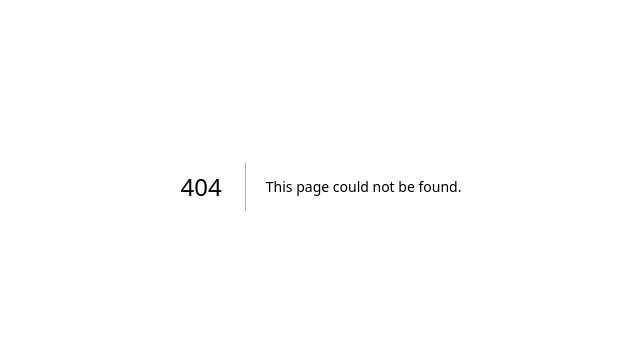
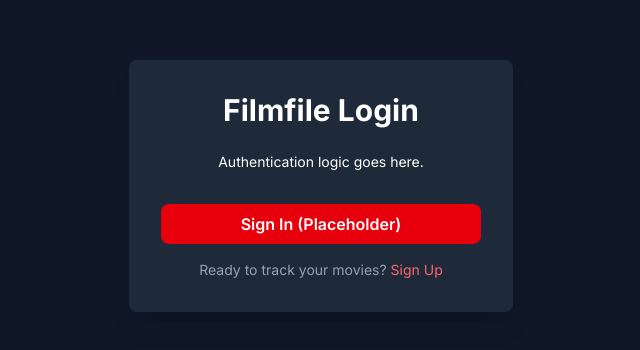
Before and after one commit to filmfileproject-cpu/FilmfileProject, a Next.js app: page /login in a window 1280 px wide. Before the commit this address had no page. Shown: the part 214-564 px from the top of the page, without its empty margins (319-959 px from the left). Built offline with nearby package versions, Linux system fonts and the light colour scheme.

Commit message:
Create page.tsx

```diff
--- /dev/null
+++ b/app/login/page.tsx
@@ -0,0 +1,25 @@
+import React from 'react';
+
+// This is a simple placeholder to test the route.
+const LoginPage = () => {
+  return (
+    <div className="flex justify-center items-center h-screen bg-gray-900 text-white">
+      <div className="bg-gray-800 p-8 rounded-lg shadow-xl w-full max-w-sm">
+        <h1 className="text-3xl font-bold mb-6 text-center">Filmfile Login</h1>
+
+        <p className="text-sm text-center mb-4">Authentication logic goes here.</p>
+
+        {/* Placeholder for the actual form */}
+        <button className="w-full py-2 bg-red-600 hover:bg-red-700 rounded-lg font-semibold mt-4">
+          Sign In (Placeholder)
+        </button>
+
+        <p className="mt-4 text-center text-sm text-gray-400">
+          Ready to track your movies? <a href="/signup" className="text-red-400 hover:underline">Sign Up</a>
+        </p>
+      </div>
+    </div>
+  );
+};
+
+export default LoginPage;
```
